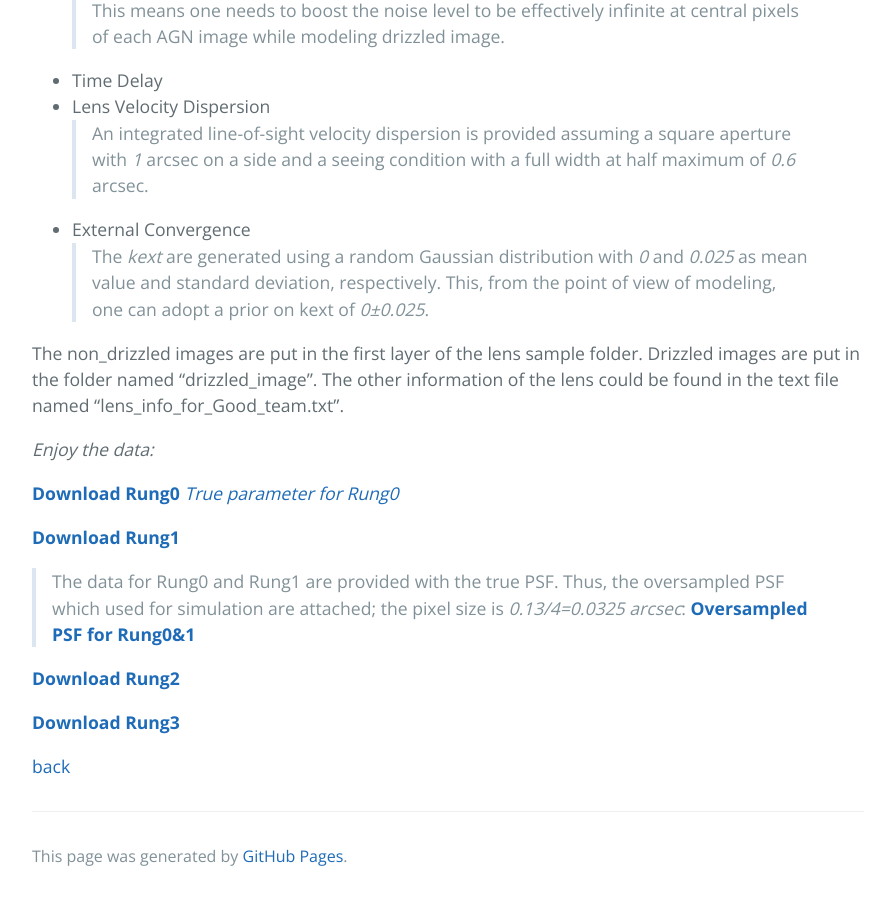
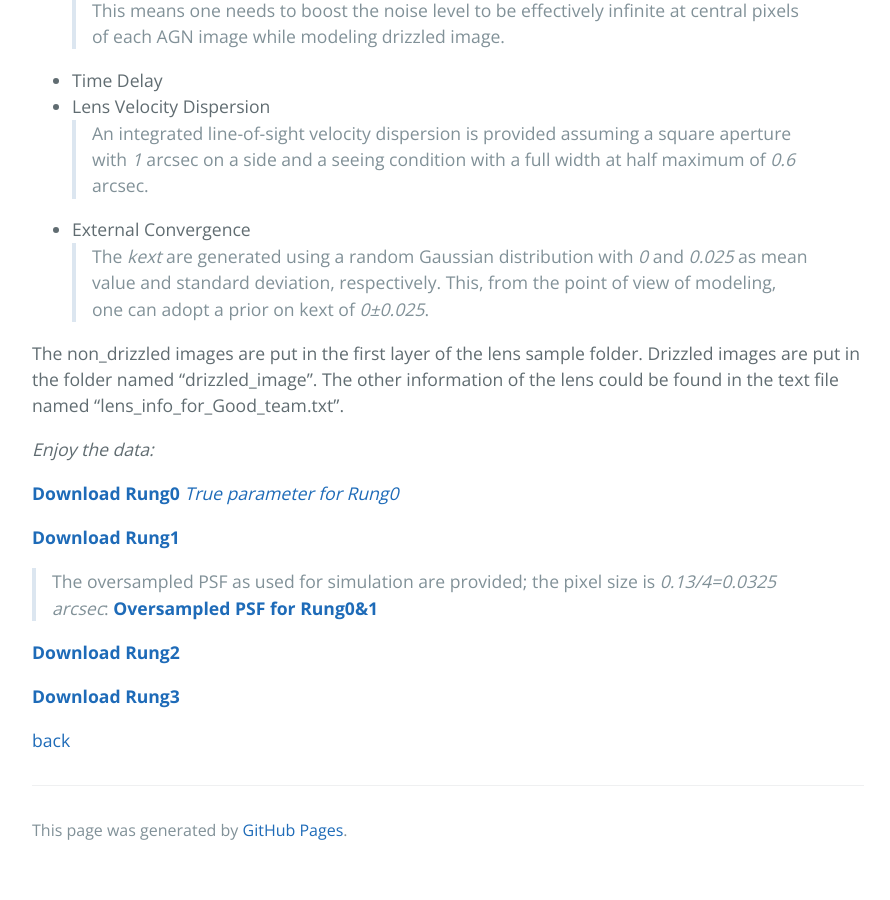
Before and after one commit to TDLMC/TDLMC.github.io, a Jekyll site: the page built from download.md, in a window 1280 px wide and 900 px high, scrolled down 648 px. Shown: the whole window, without its empty margins (192-1082 px from the left). Built offline with Jekyll 4.4.1, drawn with Linux system fonts in a browser that asks for light colours; our own code applies the rules of GitHub Pages for plain Markdown files; after the commit the page ends 1522 px from its top, so only the background shows below that.

Commit message:
Update download.md

```diff
--- a/download.md
+++ b/download.md
@@ -20,7 +20,7 @@ _Enjoy the data:_
 
 [**Download Rung1**](data/rung1.tar.gz)
 
-   >The data for Rung0 and Rung1 are provided with the true PSF. Thus, the oversampled PSF which used for simulation are attached; the pixel size is *0.13/4=0.0325 arcsec*:
+   >The oversampled PSF as used for simulation are provided; the pixel size is *0.13/4=0.0325 arcsec*:
    [**Oversampled PSF for Rung0&1**](data/oversampled_PSF.fits)
 
 
```
